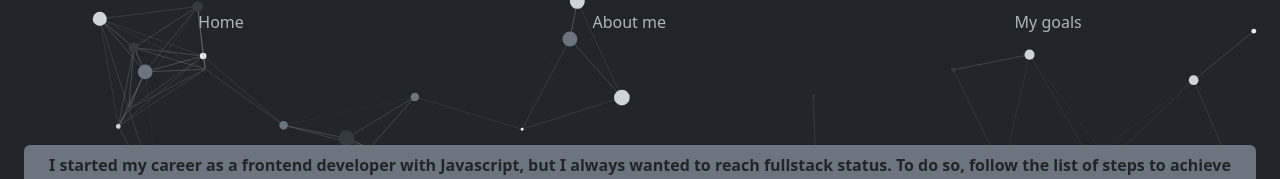
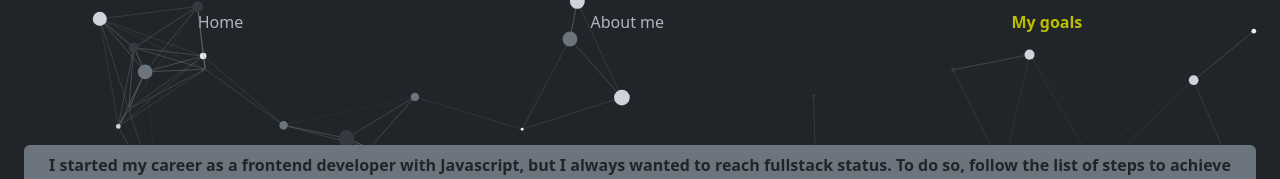
Before and after one commit to Rharuow/Hary-app, a Next.js app: page /my-goals in a window 1280 px wide. Shown: the top 179 px of the page. Built offline with nearby package versions, Linux system fonts and the light colour scheme.

Commit message:
fix: route name navigation component

```diff
--- a/src/translate.tsx
+++ b/src/translate.tsx
@@ -30,7 +30,7 @@ export const translate = {
     navigation: [
       { name: "Home", route: "/" },
       { name: "About me", route: "/about-me" },
-      { name: "My goals", route: "my-goals" },
+      { name: "My goals", route: "/my-goals" },
     ],
     aboutMe: (
       <>
@@ -296,7 +296,7 @@ export const translate = {
     navigation: [
       { name: "Home", route: "/" },
       { name: "Sobre mim", route: "/about-me" },
-      { name: "Minhas metas", route: "my-goals" },
+      { name: "Minhas metas", route: "/my-goals" },
     ],
     aboutMe: (
       <>
```
